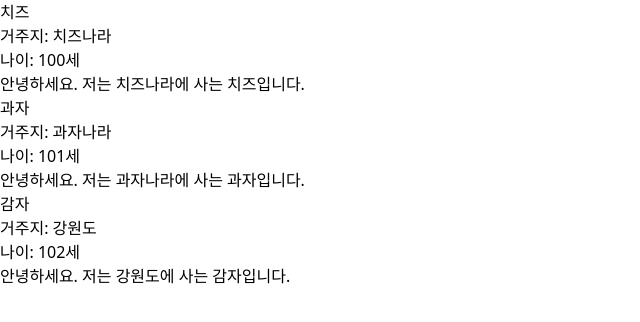
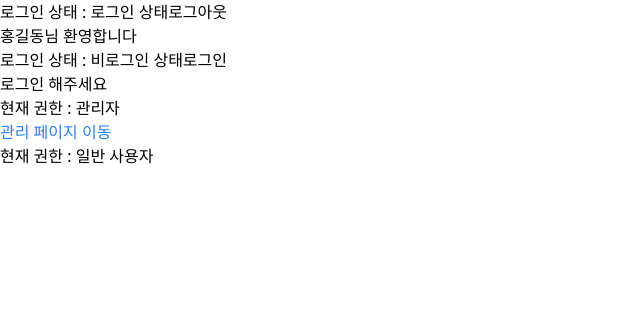
Before and after one commit to sshkim1013/SeSAC, a React (Vite) app in the folder react/my-react-app/: page / in a window 1280 px wide. Shown: the top 322 px of the page, without its empty margins (0-640 px from the left). Built offline with nearby package versions, Linux system fonts and the light colour scheme.

Commit message:
0930 Conditional Rendering 학습

```diff
--- a/react/my-react-app/src/App.jsx
+++ b/react/my-react-app/src/App.jsx
@@ -1,11 +1,10 @@
 import React from "react";
-
-import Parent from "./components/PropsChildren/Parent";
+import Container from "./components/Condition/Container";
 
 export default function App() {
   return (
     <div>
-      <Parent></Parent>
+      <Container></Container>
     </div>
   );
 }
--- /dev/null
+++ b/react/my-react-app/src/components/Condition/AdminLink.jsx
@@ -0,0 +1,12 @@
+import React from "react";
+
+export default function AdminLink({ isAdmin }) {
+  return (
+    <div>
+      <p>현재 권한 : {isAdmin ? "관리자" : "일반 사용자"}</p>
+
+      {/* isAdmin이 true라면 <a> 관리 페이지 이동 </a> 이라는 요소를 화면에 표시 */}
+      {isAdmin && <a className="text-blue-500"> 관리 페이지 이동 </a>}
+    </div>
+  );
+}
--- /dev/null
+++ b/react/my-react-app/src/components/Condition/Container.jsx
@@ -0,0 +1,20 @@
+import React from "react";
+import LoginStatus from "./LoginStatus";
+import AdminLink from "./AdminLink";
+
+export default function Container() {
+  return (
+    <div>
+      {/* 첫 번째 컴포넌트에는 isLogin 속성에 true 전달 */}
+      {/* userName 속성의 값으로 "홍길동" 전달 */}
+      <LoginStatus isLogin={true} userName="홍길동"></LoginStatus>
+      {/* 두 번째 컴포넌트에는 isLogin 속성에 false 전달 */}
+      {/* userName 속성의 값으로 "김철수" 전달 */}
+      <LoginStatus isLogin={false} userName="김철수"></LoginStatus>
+
+      {/* isAdmin 속성에 true 전달 */}
+      <AdminLink isAdmin={true}></AdminLink>
+      <AdminLink isAdmin={false}></AdminLink>
+    </div>
+  );
+}
--- /dev/null
+++ b/react/my-react-app/src/components/Condition/LoginStatus.jsx
@@ -0,0 +1,18 @@
+import React from "react";
+
+export default function LoginStatus({ isLogin, userName }) {
+  return (
+    <div>
+      {/* 삼항 연산자로 표현 */}
+      로그인 상태 : {isLogin ? "로그인 상태" : "비로그인 상태"}
+      {/* button 태그 내부에 삼항연산자를 사용한다 */}
+      {/* 조건식은 isLogin이 "참(true)이라면" 이다 */}
+      {/* 만약 참이라면 문자열 "로그아웃" 생성 */}
+      {/* 만약 거짓이면 문자열 "로그인" 생성 */}
+      <button>{isLogin ? "로그아웃" : "로그인"}</button>
+      {/* 만약 isLogin이 true라면 `${userName}님 환영합니다` 출력 */}
+      {/* 만약 isLogin이 false라면 `로그인 해주세요` 출력 */}
+      <p>{isLogin ? `${userName}님 환영합니다` : `로그인 해주세요`}</p>
+    </div>
+  );
+}
--- a/react/my-react-app/src/components/PropsFunction/CardContainer.jsx
+++ b/react/my-react-app/src/components/Props/PropsFunction/CardContainer.jsx
@@ -1,7 +1,7 @@
 import React from "react";
 
 import Card from "./Card";
-import OnClick from "../EventHandling/OnClick";
+import OnClick from "../../EventHandling/OnClick";
 
 export default function CardContainer() {
   function handleClick(user) {
```
Also changed, not shown: react/my-react-app/src/components/Props/PropsChildren/Child.jsx (renamed from react/my-react-app/src/components/PropsChildren/Child.jsx), react/my-react-app/src/components/Props/PropsChildren/Parent.jsx (renamed from react/my-react-app/src/components/PropsChildren/Parent.jsx), react/my-react-app/src/components/Props/PropsExample/Profile.jsx (renamed from react/my-react-app/src/components/PropsExample/Profile.jsx), react/my-react-app/src/components/Props/PropsExample/ProfileContainer.jsx (renamed from react/my-react-app/src/components/PropsExample/ProfileContainer.jsx), react/my-react-app/src/components/Props/PropsFunction/Card.jsx (renamed from react/my-react-app/src/components/PropsFunction/Card.jsx).
